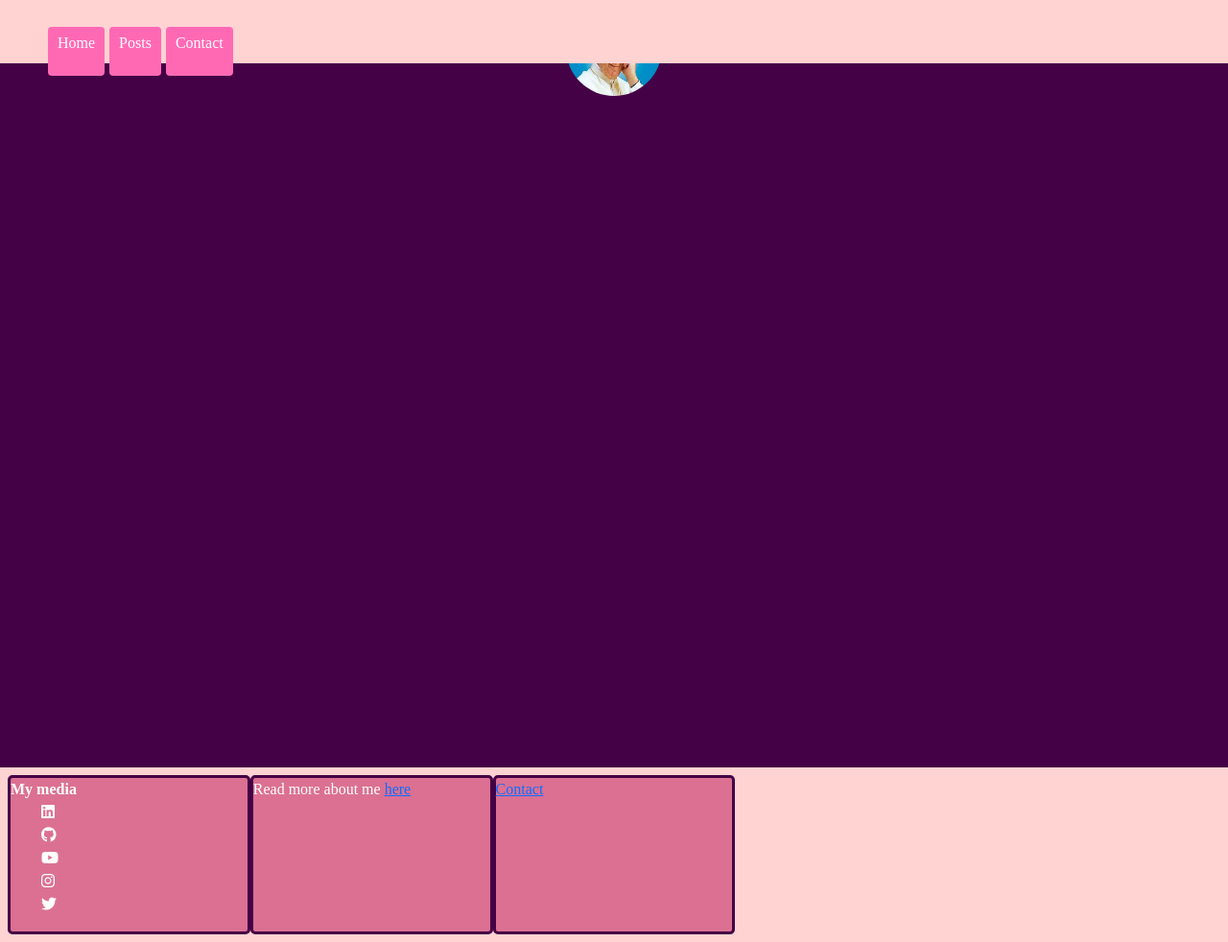
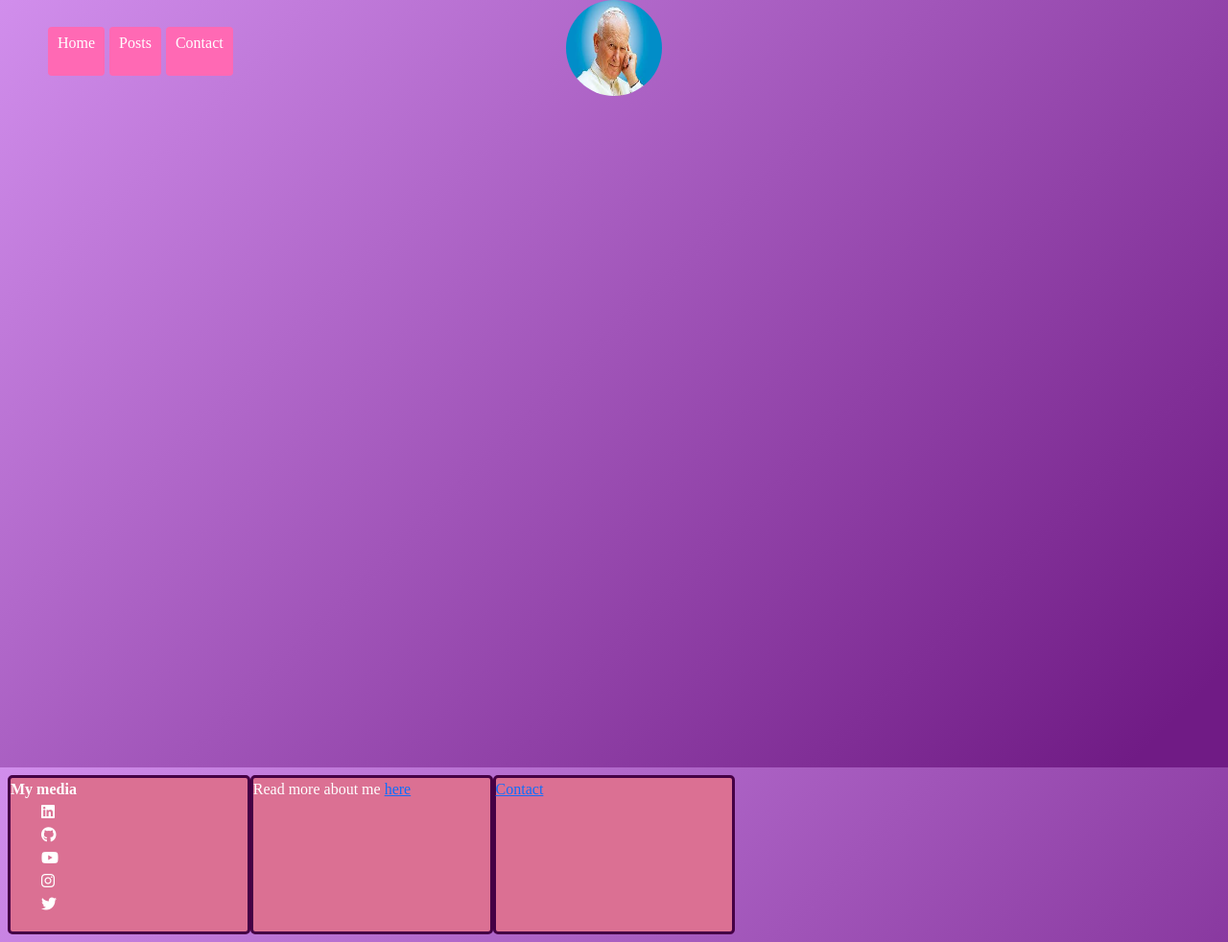
Before and after one commit to Uncle-Moris/MyBlog, a Django app: page / in a window 1280 px wide. Shown: the whole page at 96% size. Run offline with Django 4.2, Linux system fonts and the light colour scheme; some libraries are stand-ins or nearby versions.

Commit message:
new background pattern

```diff
--- a/my_blog/main/static/main/css/style.css
+++ b/my_blog/main/static/main/css/style.css
@@ -4,7 +4,9 @@
 
 .default{
     position: relative;
-    background-color: rgb(69, 1, 69);
+
+    /*background-color: rgb(69, 1, 69);*/
+    background-image: linear-gradient(-45deg, rgb(112, 27, 133) 5%, rgb(209, 142, 236) 100%);
     font-family: "Times New Roman";
     text-align: inherit;
     text-decoration: none;
@@ -16,7 +18,6 @@
 .my-header{
     width: 100%;
     height: 6px;
-    background-color: navy;
     position: fixed;
     z-index: 100;
 }
@@ -98,7 +99,6 @@ i:hover {
 }
 
 .nav-bar{
-    background-color: rgb(610, 211, 210);
     padding: 8px;
     margin: 0;
     width: 100%;
--- a/my_blog/posts/views.py
+++ b/my_blog/posts/views.py
@@ -12,8 +12,6 @@ def posts_list(request):
     tag = request.GET.get("tags")
     if q:
         posts_list = posts_list.filter(title__icontains=q)
-
-
     context = {'posts_list': posts_list, 'tags_list': tags_list}
     return render(request,'posts/list.html', context)
 
```
